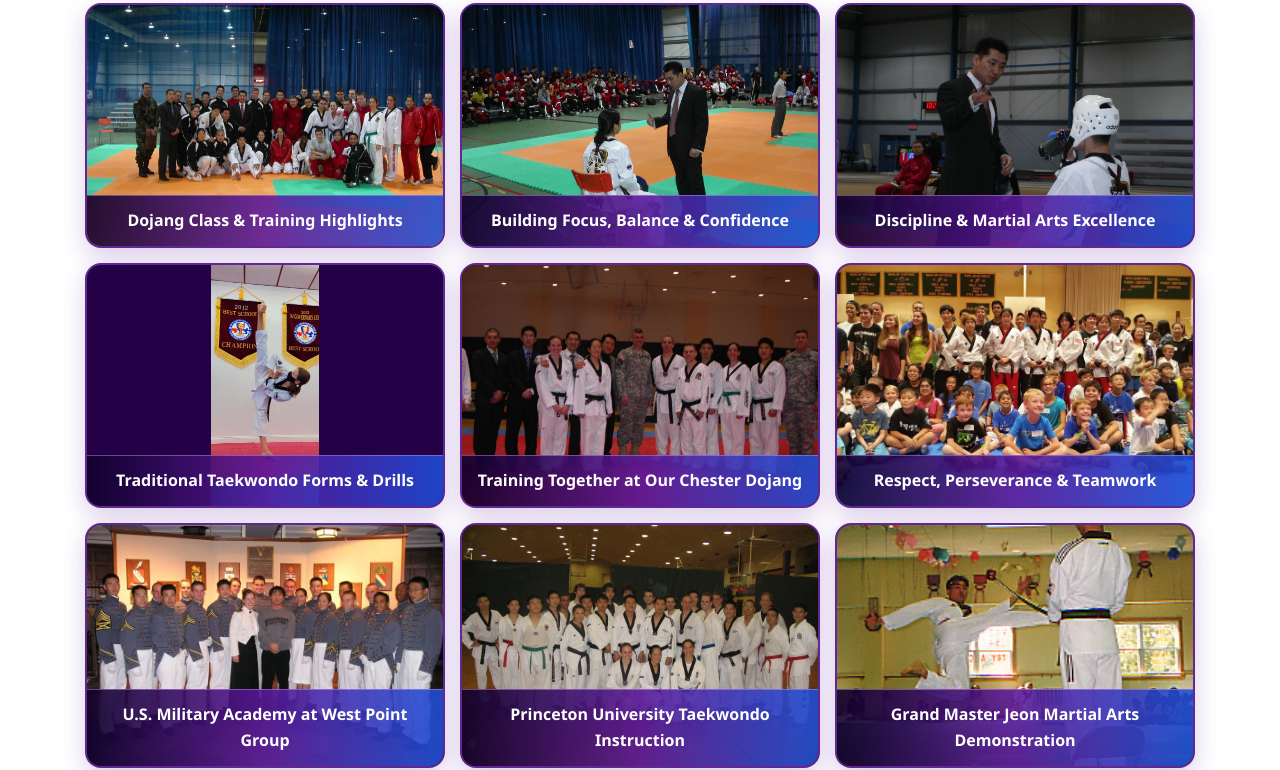
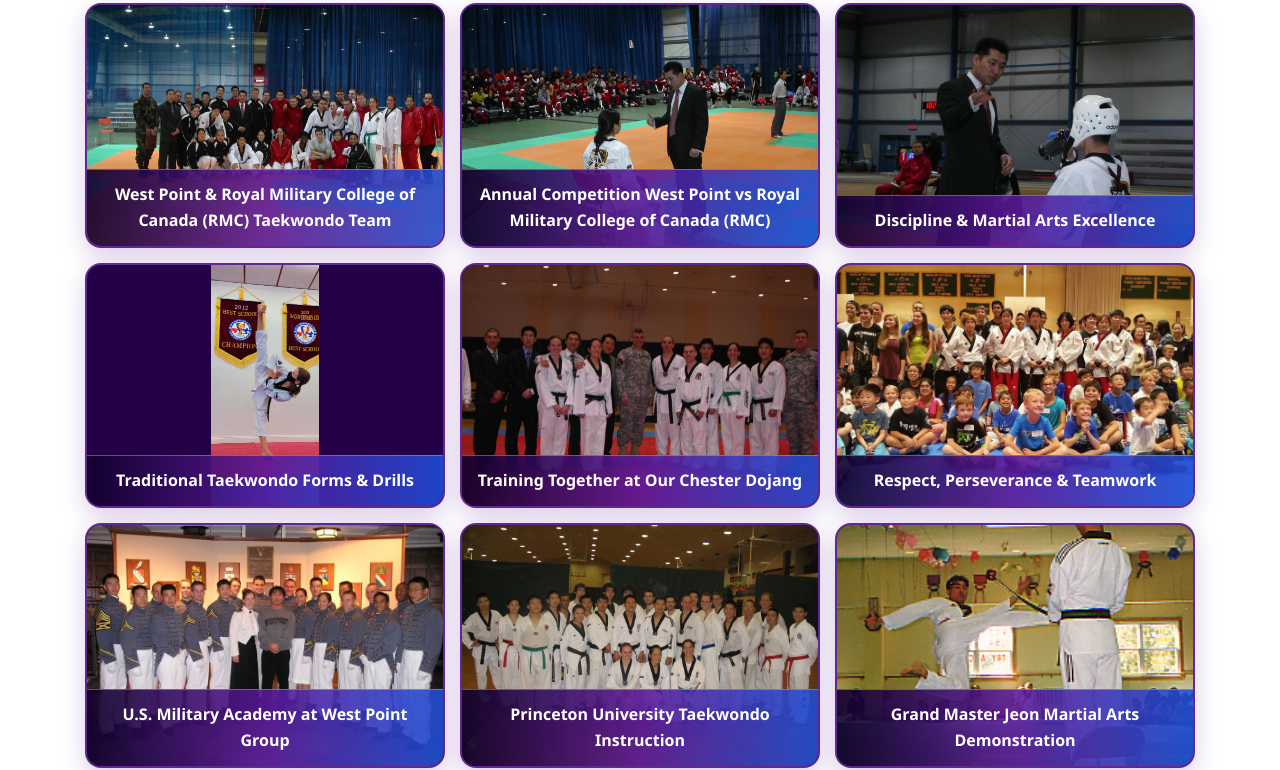
Before and after one commit to Masterjeon1/A-Plus-Grand-Master-Jeon-Taekwondo, a plain HTML site: page index.html in a window 1280 px wide. Shown: the part 6028-6798 px from the top of the page. Drawn offline with Linux system fonts and the light colour scheme.

Commit message:
Update the gallery caption for the second image to the Annual Competition wording

```diff
--- a/index.html
+++ b/index.html
@@ -354,11 +354,11 @@
         <div class="gallery-grid">
             <div class="gallery-card">
                 <img src="2026-04-10.jpg" alt="A Plus Grand Master Jeon Taekwondo">
-                <div class="gallery-caption">Dojang Class &amp; Training Highlights</div>
+                <div class="gallery-caption">West Point &amp; Royal Military College of Canada (RMC) Taekwondo Team</div>
             </div>
             <div class="gallery-card">
                 <img src="2026-04-10%20(1).jpg" alt="Taekwondo Student Practice">
-                <div class="gallery-caption">Building Focus, Balance &amp; Confidence</div>
+                <div class="gallery-caption">Annual Competition West Point vs Royal Military College of Canada (RMC)</div>
             </div>
             <div class="gallery-card">
                 <img src="2026-04-10%20(2).jpg" alt="Chester NJ Taekwondo Students">
```
